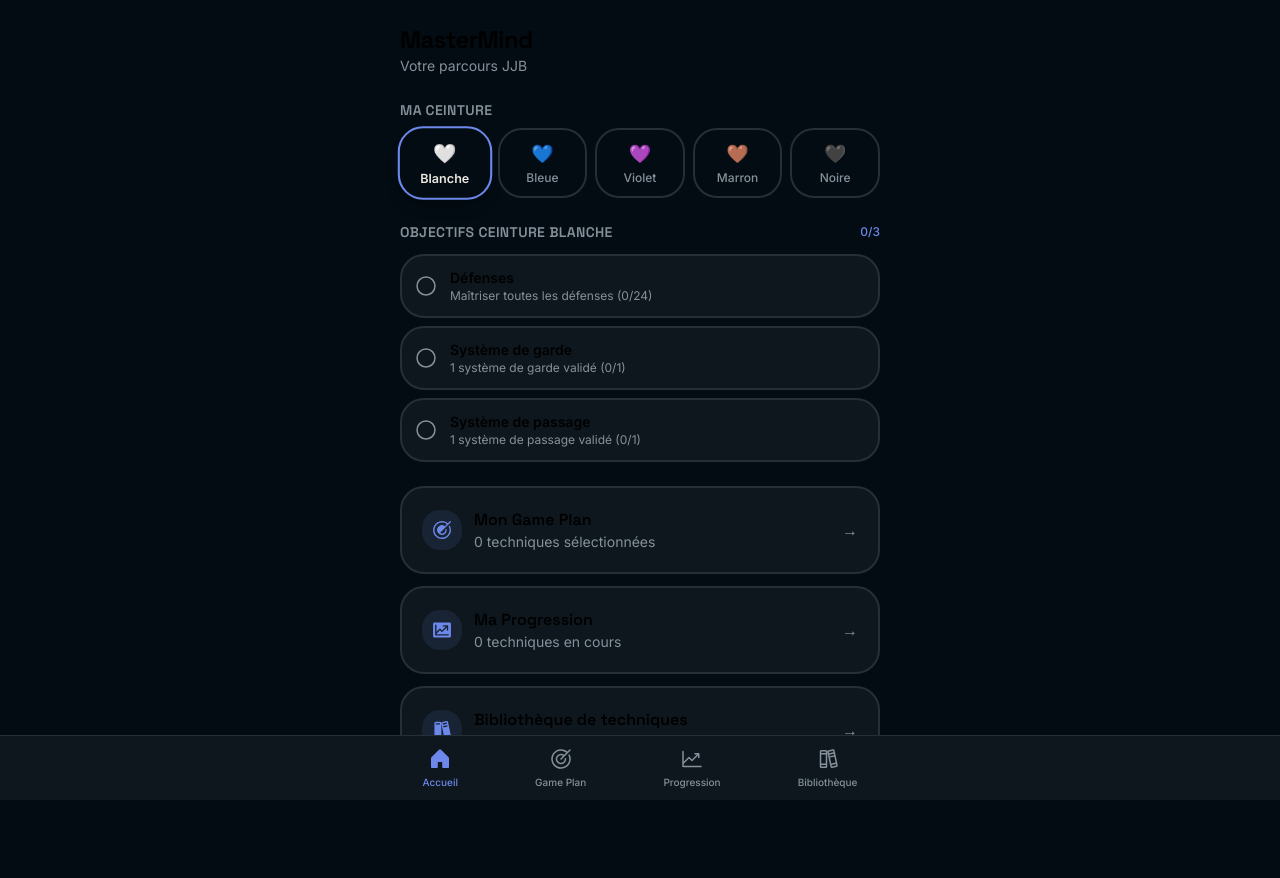
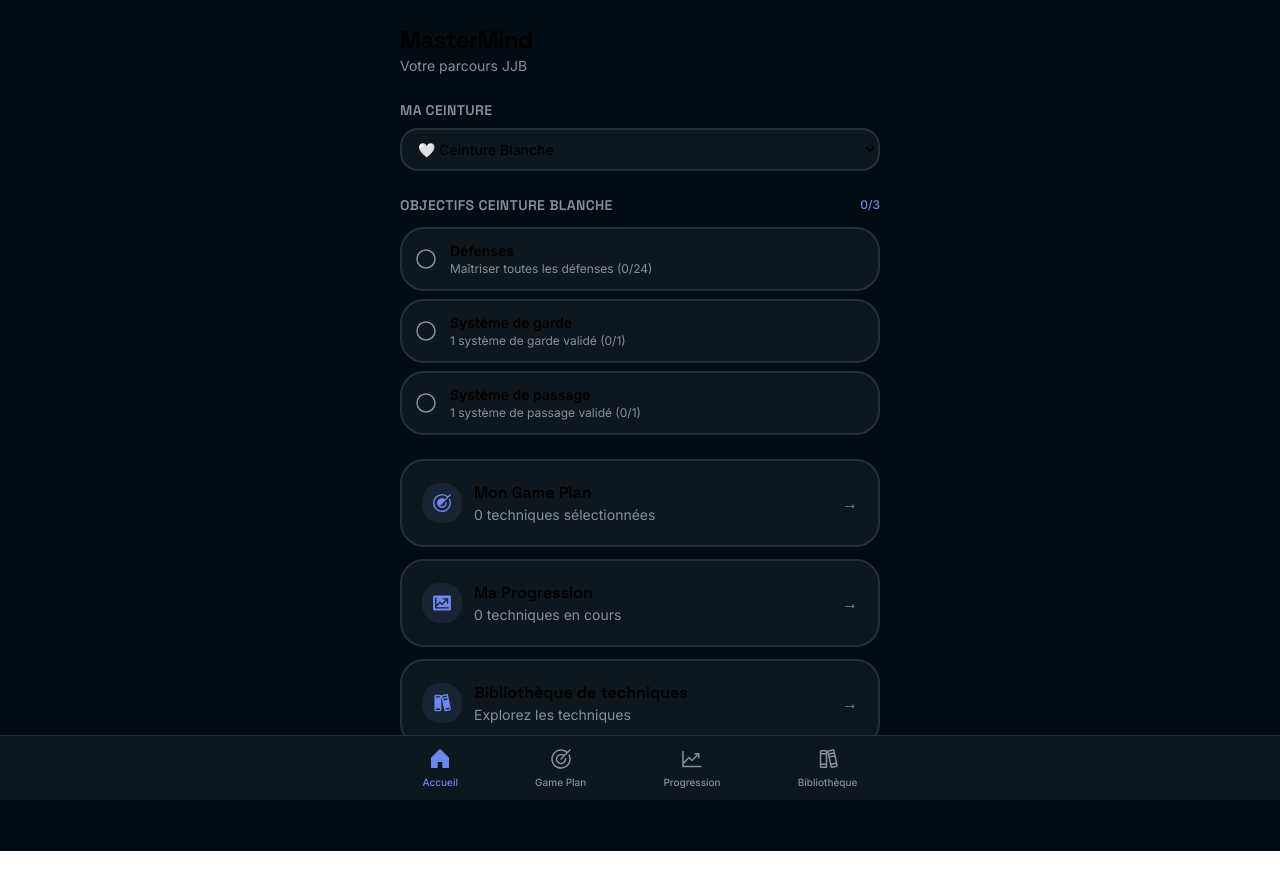
Before and after one commit to adrienlafon/mastermind-revision, a React (Vite) app: page / in a window 1280 px wide. After the commit the page ends 851 px from the top, so only its background shows below. Built offline with nearby package versions, Linux system fonts and the light colour scheme.

Commit message:
ui: ceinture en liste déroulante

```diff
--- a/SRC/screens/DashboardScreen.tsx
+++ b/SRC/screens/DashboardScreen.tsx
@@ -30,30 +30,20 @@ export function DashboardScreen({ onNavigate }: Props) {
       {/* Belt selector */}
       <div>
         <h2 className="text-sm font-semibold text-muted-foreground uppercase tracking-wide mb-2">Ma ceinture</h2>
-        <div className="flex gap-2">
+        <select
+          value={belt}
+          onChange={e => setBelt(e.target.value as Belt)}
+          className="w-full px-3 py-2.5 rounded-lg border-2 bg-card text-sm font-medium focus:outline-none focus:ring-2 focus:ring-primary/50 focus:border-primary transition-colors cursor-pointer"
+        >
           {BELTS.map(b => {
             const config = BELT_CONFIG[b]
-            const isSelected = belt === b
             return (
-              <button
-                key={b}
-                onClick={() => setBelt(b)}
-                className={`flex-1 px-2 py-2.5 rounded-xl text-xs font-medium border-2 transition-all ${
-                  isSelected
-                    ? 'border-primary scale-105 shadow-lg'
-                    : 'border-border hover:border-primary/30'
-                }`}
-              >
-                <div className="text-center">
-                  <div className="text-lg mb-0.5">{config.icon}</div>
-                  <div className={isSelected ? 'text-foreground font-bold' : 'text-muted-foreground'}>
-                    {config.label}
-                  </div>
-                </div>
-              </button>
+              <option key={b} value={b}>
+                {config.icon} Ceinture {config.label}
+              </option>
             )
           })}
-        </div>
+        </select>
       </div>
 
       {/* Belt objectives */}
```
